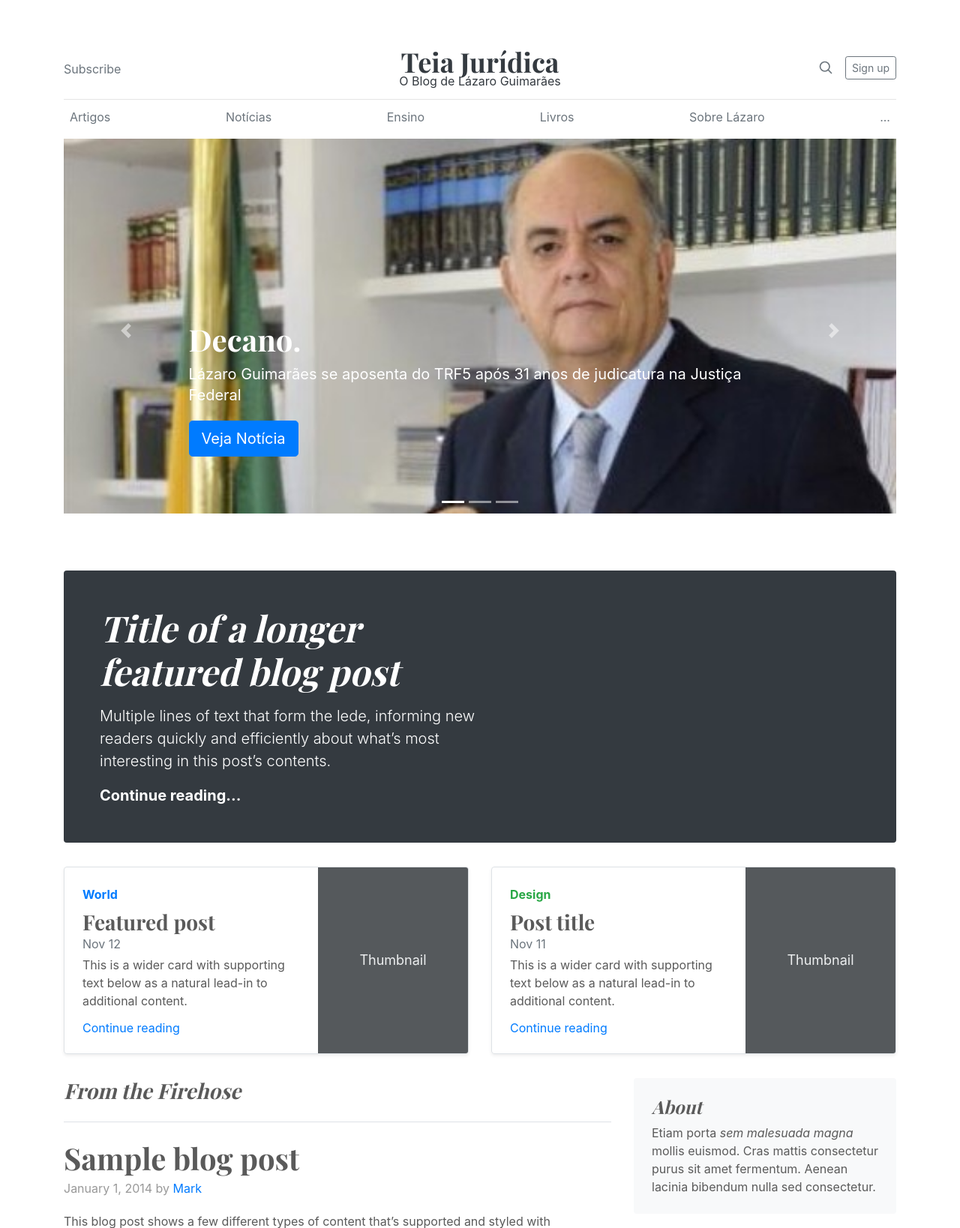
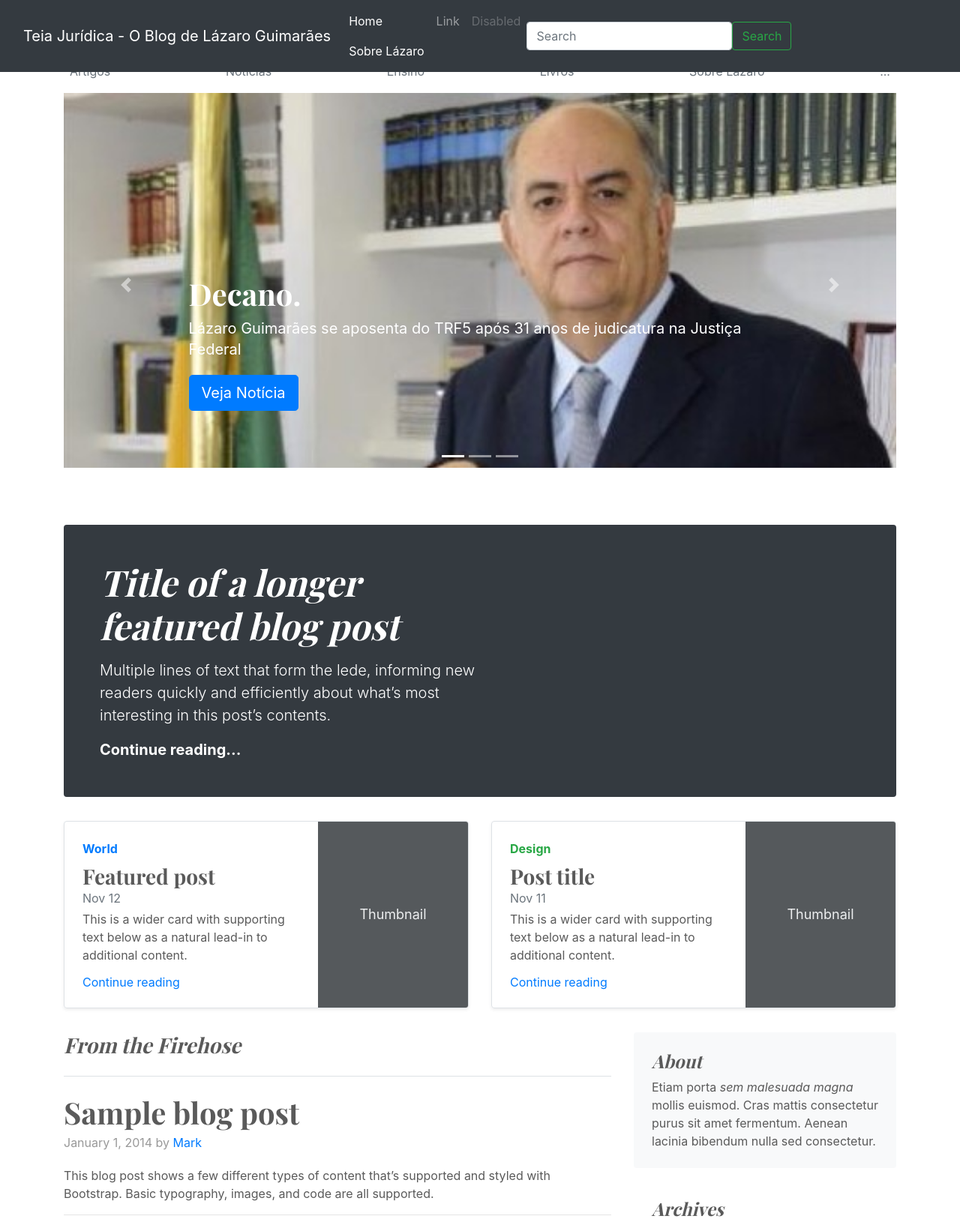
Before and after one commit to laguimarfh/lazaroguimaraes, a Django app: page / in a window 1280 px wide. Shown: the top 1638 px of the page at 75% size. Run offline with Django 3.2, Linux system fonts and the light colour scheme; some libraries are stand-ins or nearby versions.

Commit message:
criando seguranca

```diff
--- a/blog/templates/blog/base.html
+++ b/blog/templates/blog/base.html
@@ -36,9 +36,39 @@
     <!-- Custom styles for this template -->
     <link href="{% static 'blog/dist/css/blog.css'%}" rel="stylesheet">
     <link href="{% static 'blog/dist/css/carousel.css'%}" rel="stylesheet">
+    <link href="{% static 'blog/dist/css/sticky-footer-navbar.css'%}" rel="stylesheet">
   </head>
   <body>
     <div class="container">
+      header>
+      <!-- Fixed navbar -->
+      <nav class="navbar navbar-expand-md navbar-dark fixed-top bg-dark">
+        <div class="container-fluid">
+          <a class="navbar-brand" href="{% url 'home' %}">Teia Jurídica - O Blog de Lázaro Guimarães</a>
+          <button class="navbar-toggler" type="button" data-bs-toggle="collapse" data-bs-target="#navbarCollapse" aria-controls="navbarCollapse" aria-expanded="false" aria-label="Toggle navigation">
+            <span class="navbar-toggler-icon"></span>
+          </button>
+          <div class="collapse navbar-collapse" id="navbarCollapse">
+            <ul class="navbar-nav me-auto mb-2 mb-md-0">
+              <li class="nav-item">
+                <a class="nav-link active" aria-current="page" href="{% url 'home' %}">Home</a>
+                <a class="nav-link active" aria-current="page" href="{% url 'about' %}">Sobre Lázaro</a>
+              </li>
+              <li class="nav-item">
+                <a class="nav-link" href="#">Link</a>
+              </li>
+              <li class="nav-item">
+                <a class="nav-link disabled" href="#" tabindex="-1" aria-disabled="true">Disabled</a>
+              </li>
+            </ul>
+            <form class="d-flex">
+              <input class="form-control me-2" type="search" placeholder="Search" aria-label="Search">
+              <button class="btn btn-outline-success" type="submit">Search</button>
+            </form>
+          </div>
+        </div>
+      </nav>
+    <!-- </header>
   <header class="blog-header py-3">
     <div class="row flex-nowrap justify-content-between align-items-center" >
       <div class="col-4 pt-1">
@@ -55,7 +85,7 @@
         <a class="btn btn-sm btn-outline-secondary" href="#">Sign up</a>
       </div>
     </div>
-  </header>
+  </header> -->
 
   <div class="nav-scroller py-1 mb-2">
     <nav class="nav d-flex justify-content-between">
--- a/blog/templates/blog/home.html
+++ b/blog/templates/blog/home.html
@@ -16,7 +16,8 @@
     <div class="carousel-inner">
       <div class="carousel-item active">
         <svg class="bd-placeholder-img" width="100%" height="100%" xmlns="http://www.w3.org/2000/svg" preserveAspectRatio="xMidYMid slice" focusable="false" role="img">
-            <image href="{% static 'blog/images/lazaro2.jpeg'%}" width='100%' fill="#777"/></svg>
+            <image href="{% static 'blog/images/lazaro2.jpeg'%}" width='100%' fill="#777"/>
+          </svg>
         <div class="container">
           <div class="carousel-caption text-left">
             <h1>Decano.</h1>
@@ -32,7 +33,7 @@
           <div class="carousel-caption text-left">
             <h1>Revista Comemorativa.</h1>
             <p>Editada pela equipe do Gabinete da Revista, sob a coordenação do desembargador federal Leonardo Carvalho, diretor da unidade, a publicação conta com mais de 500 páginas dedicadas ao decano da Corte, que se aposentou no mês de fevereiro, após três décadas de atividade judicante.  A edição especial também conta com uma versão impressa.</p>
-            <p><a class="btn btn-lg btn-primary" href="{% static 'blog/pdf/20210301Comemorativa_em_homenagem_a_Dr_Lazaro_Guimaraes.pdf'%}" role="button">Acesse</a></p>
+            <p><a class="btn btn-lg btn-primary" href="https://arquivos.trf5.jus.br/TRF5/Gabinete_Revistas/2021/03/01/20210301Comemorativa_em_homenagem_a_Dr_Lazaro_Guimaraes.PDF" role="button">Acesse</a></p>
           </div>
         </div>
       </div>
```
